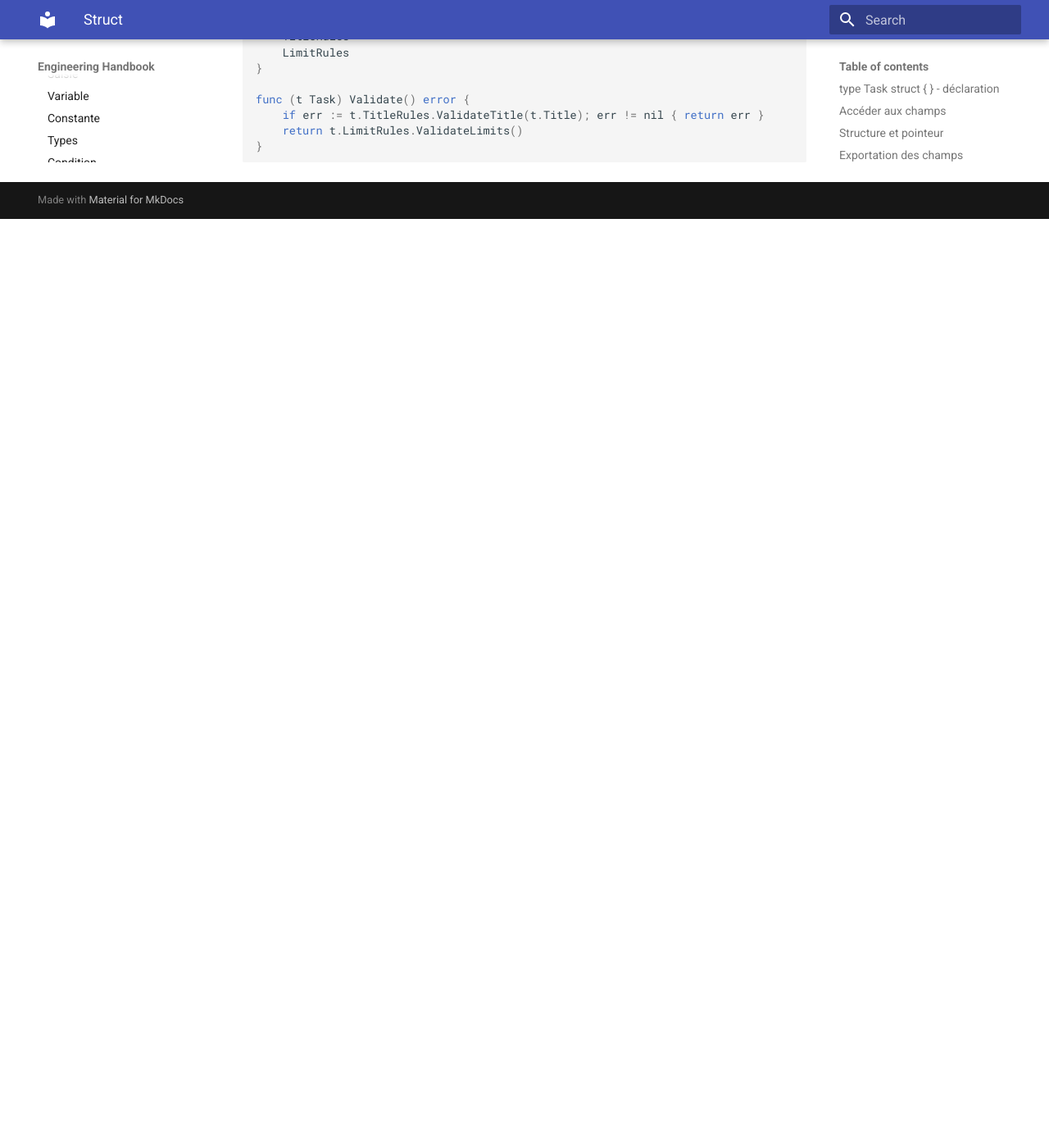
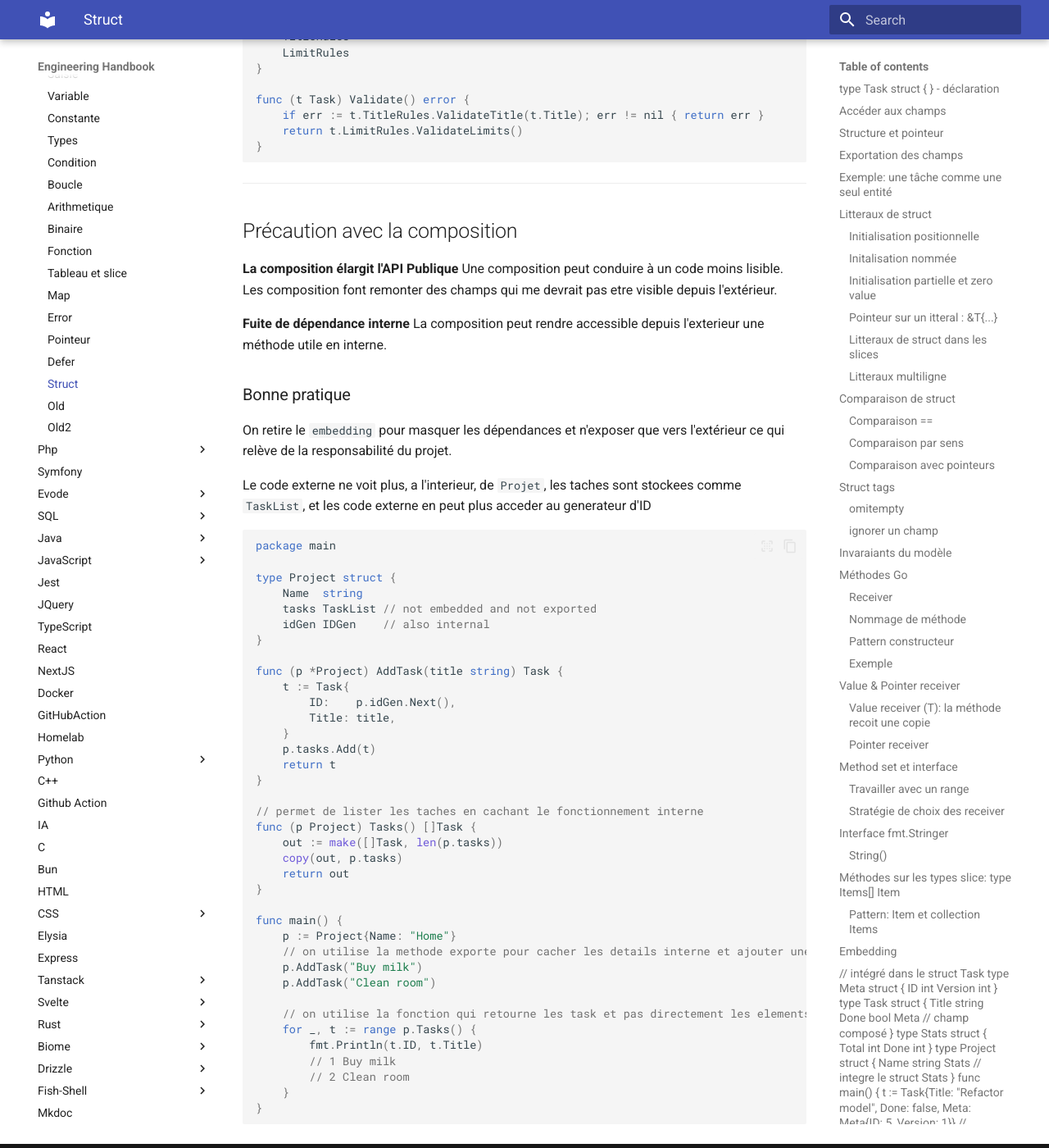
Before and after one commit to GuillemotClement/engineering-handbook, an MkDocs documentation site: the page built from docs/go/struct.md, in a window 1280 px wide and 1400 px high, scrolled down 33470 px. Shown: the whole window at 82% size. Built offline with MkDocs 1.6.1 and Material for MkDocs 9.7.7, drawn with Linux system fonts in a browser that asks for light colours; before the commit the page ends 33737 px from its top, so only the background shows below that; some of the changed text lies outside the part shown.

Commit message:
feat(Go): bonne pratique embedding

````diff
--- a/docs/go/struct.md
+++ b/docs/go/struct.md
@@ -1558,3 +1558,58 @@ func (t Task) Validate() error {
 	return t.LimitRules.ValidateLimits()
 }
 ```
+
+---
+
+## Précaution avec la composition
+
+**La composition élargit l'API Publique**
+Une composition peut conduire à un code moins lisible. Les composition font remonter des champs qui me devrait pas etre visible depuis l'extérieur.
+
+**Fuite de dépendance interne**
+La composition peut rendre accessible depuis l'exterieur une méthode utile en interne.
+
+### Bonne pratique
+On retire le `embedding` pour masquer les dépendances et n'exposer que vers l'extérieur ce qui relève de la responsabilité du projet.
+
+Le code externe ne voit plus, a l'interieur, de `Projet`, les taches sont stockees comme `TaskList`, et les code externe en peut plus acceder au generateur d'ID
+
+```go
+package main
+
+type Project struct {
+	Name  string
+	tasks TaskList // not embedded and not exported
+	idGen IDGen    // also internal
+}
+
+func (p *Project) AddTask(title string) Task {
+	t := Task{
+		ID:    p.idGen.Next(),
+		Title: title,
+	}
+	p.tasks.Add(t)
+	return t
+}
+
+// permet de lister les taches en cachant le fonctionnement interne
+func (p Project) Tasks() []Task {
+	out := make([]Task, len(p.tasks))
+	copy(out, p.tasks)
+	return out
+}
+
+func main() {
+	p := Project{Name: "Home"}
+	// on utilise la methode exporte pour cacher les details interne et ajouter une task
+	p.AddTask("Buy milk")
+	p.AddTask("Clean room")
+
+	// on utilise la fonction qui retourne les task et pas directement les elements internes
+	for _, t := range p.Tasks() {
+		fmt.Println(t.ID, t.Title)
+		// 1 Buy milk
+		// 2 Clean room
+	}
+}
+```
````
